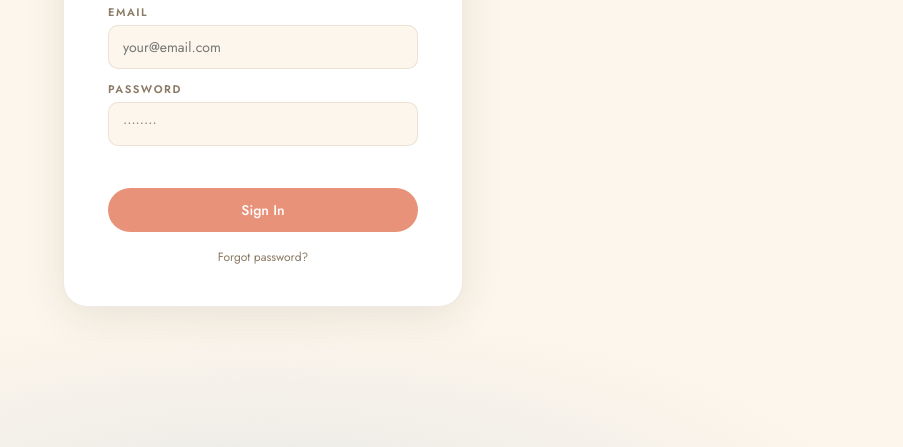
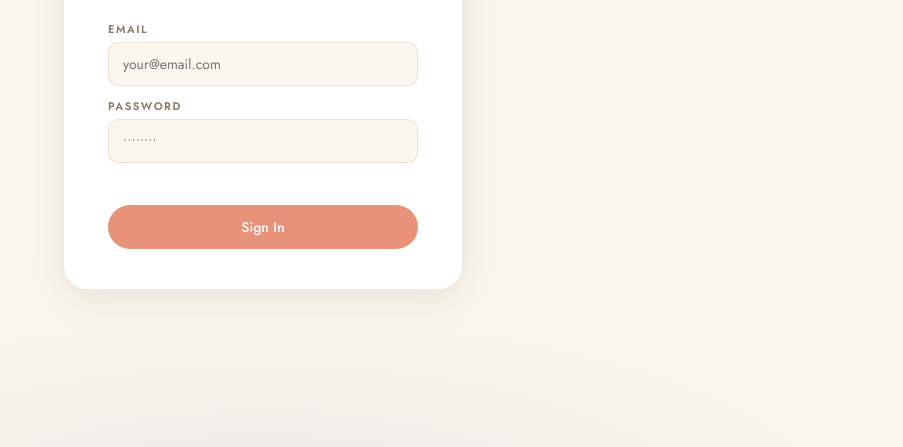
Before and after one commit to siempreolas-retreats/siempre-olas, a plain HTML site: page index.html in a window 1280 px wide. Shown: the part 353-800 px from the top of the page, without its empty margins (377-1280 px from the left). Drawn offline with nearby package versions, Linux system fonts and the light colour scheme; a web font is replaced by a local one.

Commit message:
Add files via upload

```diff
--- a/index.html
+++ b/index.html
@@ -37,7 +37,6 @@
       </div>
       <div class="login-error" id="loginError"></div>
       <button class="btn btn-primary login-btn" onclick="handleLogin()">Sign In</button>
-      <button onclick="showForgotPassword()" style="background:none;border:none;color:var(--muted);font-size:12px;cursor:pointer;font-family:var(--sans);margin-top:4px;">Forgot password?</button>
     </div>
   </div>
 </div>
```
